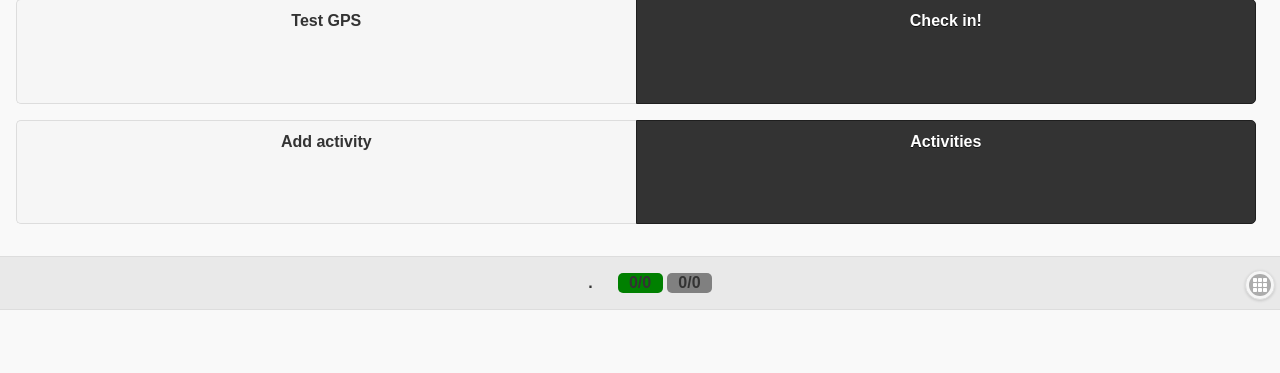
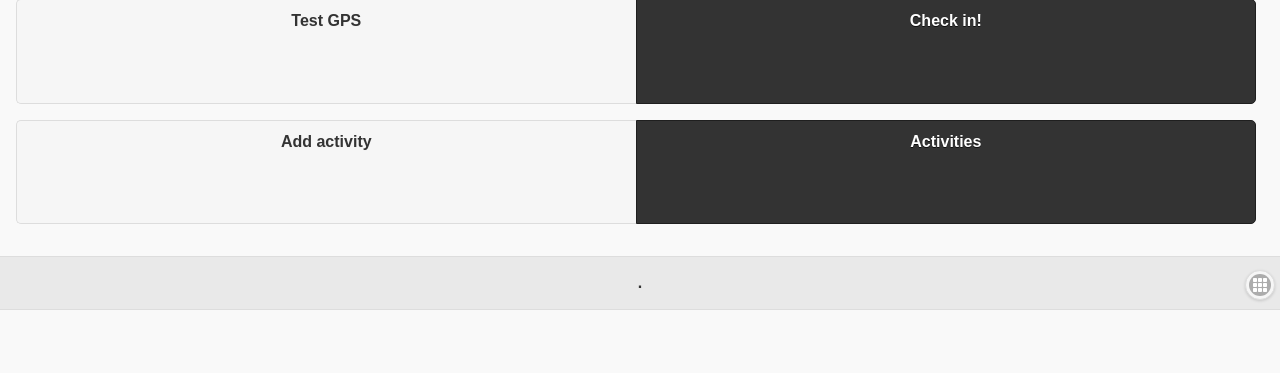
Before and after one commit to renatus/Exocortex, a PHP site: page / in a window 1280 px wide. Shown: the part 70-443 px from the top of the page. Run offline with PHP 8.4, Linux system fonts and the light colour scheme.

```diff
--- a/css/index.css
+++ b/css/index.css
@@ -16,13 +16,12 @@
 
 /* JQM subpages footer Active activities indicator*/
 .activities_active_number {
-
-    background-color: green;
+    background-color: gray;
 }
 
 /* JQM subpages footer Completed activities indicator */
 .activities_completed_number {
-    background-color: gray;
+    background-color: green;
 }
 
 
--- a/index.html
+++ b/index.html
@@ -96,10 +96,6 @@
                 <!-- Without some content between two buttons footer background may not be shown -->
                 <!-- Visual logged-in/logged-out indicator, changes it's color -->
                 <p id="user_logged_status" class="footer_indicator">.</p>
-                <!-- Number of all/important active activities, for example, 10/3 -->
-                <p class="activities_active_number footer_indicator"></p>
-                <!-- Number of all/important completed activities, for example, 10/3 -->
-                <p class="activities_completed_number footer_indicator"></p>
 
                 <!-- Settings button -->
                 <a href="#page_settings" data-role="button" class="ui-btn-right button_settings" data-icon="grid" data-iconpos="notext">Local menu</a>
--- a/js/main.js
+++ b/js/main.js
@@ -14,20 +14,6 @@ function onLoad() {
     //If you'll use $('#panel_global_menu').panel(); without .enhanceWithin(), panel conten will not be enhanced by jQuery Mobile
     //You can call jQuery Mobile functions for each widget individually, if that widget is located outsude of regular subpage
     $('#panel_global_menu').panel().enhanceWithin();
-
-
-
-    //Show number of all/important active and completed activities for today (for example, 10/3)
-    //Date (and hence Services) module can't handle ISO 8601-formatted dates, but Views module can
-    //So for now we'll use such dates as "2013-12-07 00:00:00", and in future - such as "1997-07-16T19:20+01:00"
-    //Get start of current day
-    var plannedStartTimestamp = moment().startOf('day').format('X');
-    //Get end of current day
-    var plannedEndTimestamp = moment().endOf('day').format('X');
-    //Show number of all/important active activities for today (for example, 10/3)
-    activities_active_count(plannedStartTimestamp, plannedEndTimestamp);
-    //Show number of all/important completed activities for today (for example, 10/3)
-    activities_completed_count(plannedStartTimestamp, plannedEndTimestamp);
 }
 
 
```
Also changed, not shown: 1 other file.
